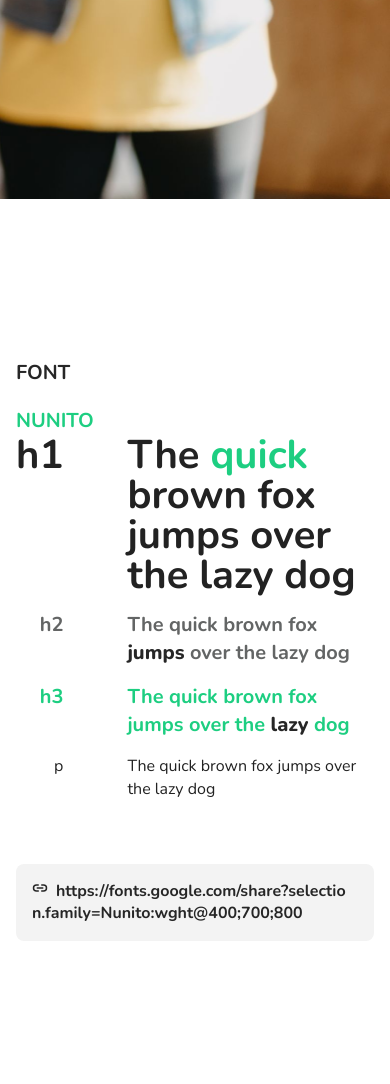
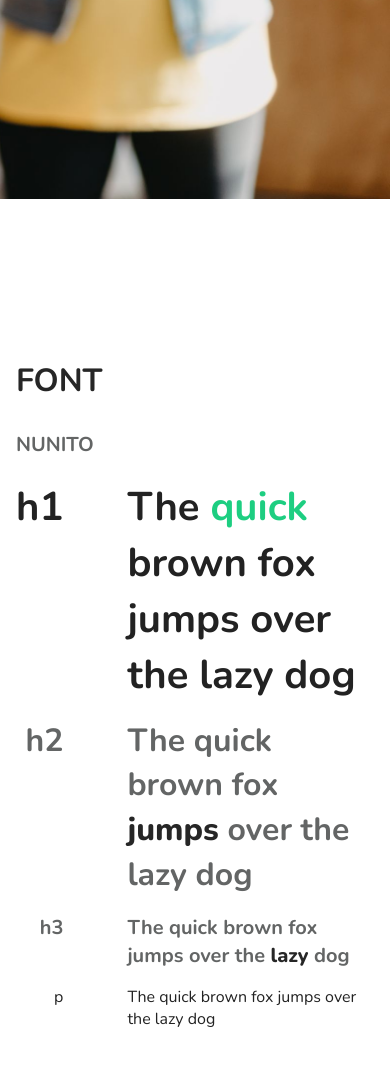
Before and after one commit to hthaigler/dime-styleguide, a plain HTML site: page index.html in a window 390 px wide. Shown: the part 497-1581 px from the top of the page. Drawn offline with nearby package versions, Linux system fonts and the light colour scheme.

Commit message:
fixed responsive font size

```diff
--- a/css/styleguide.css
+++ b/css/styleguide.css
@@ -290,16 +290,11 @@ ion-icon {
     }
     h1 {
         font-size: 2.5rem;
-        line-height: 2.5rem;
-        margin-top: 0px;
     }
     h2 {
-        font-size: 1.25rem;
-        margin-top: 0px;
+        font-size: 2rem;
     }
     h3 {
         font-size: 1.25rem;
-        color: var(--primary-color);
-        margin-bottom: 0px;
     }
 }
```
